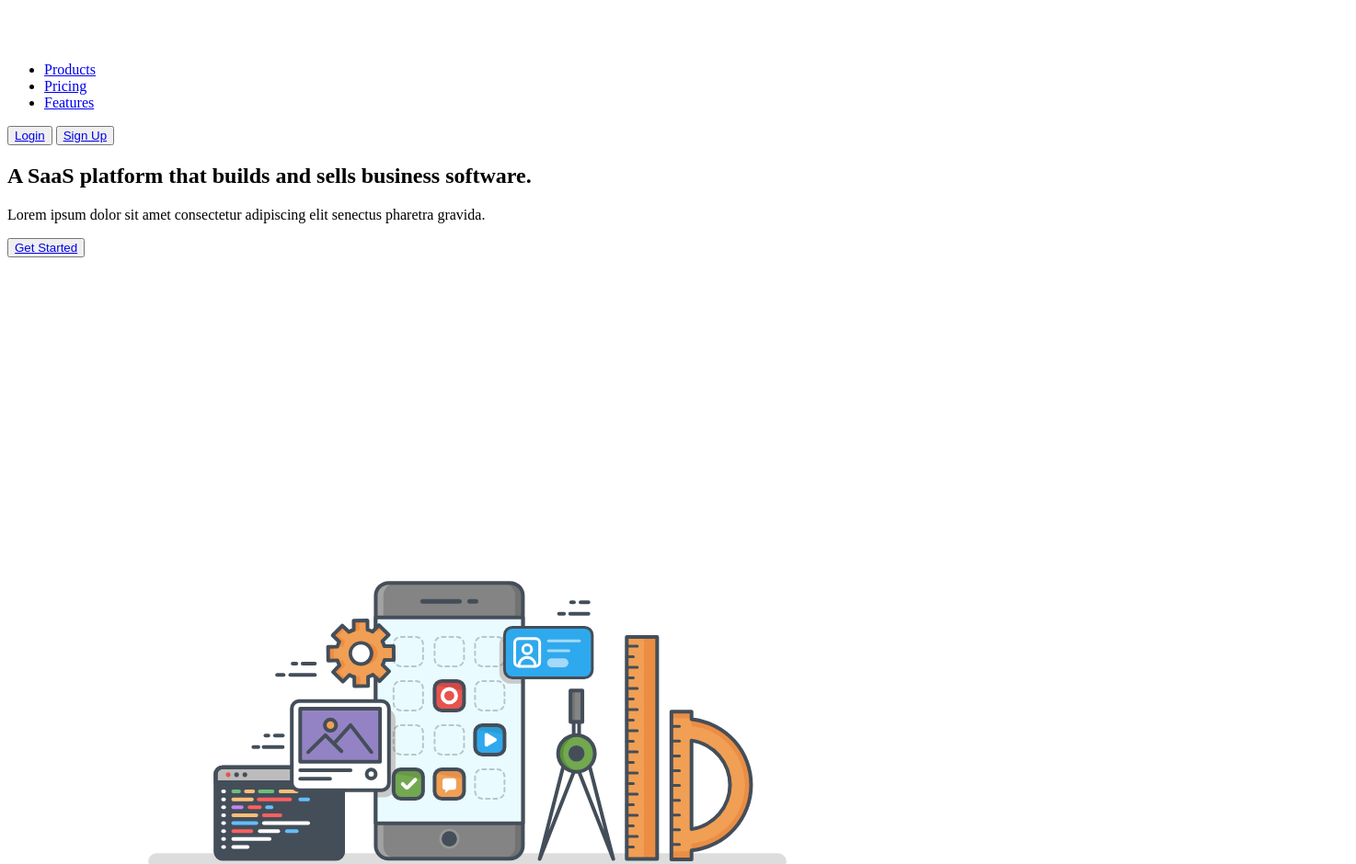
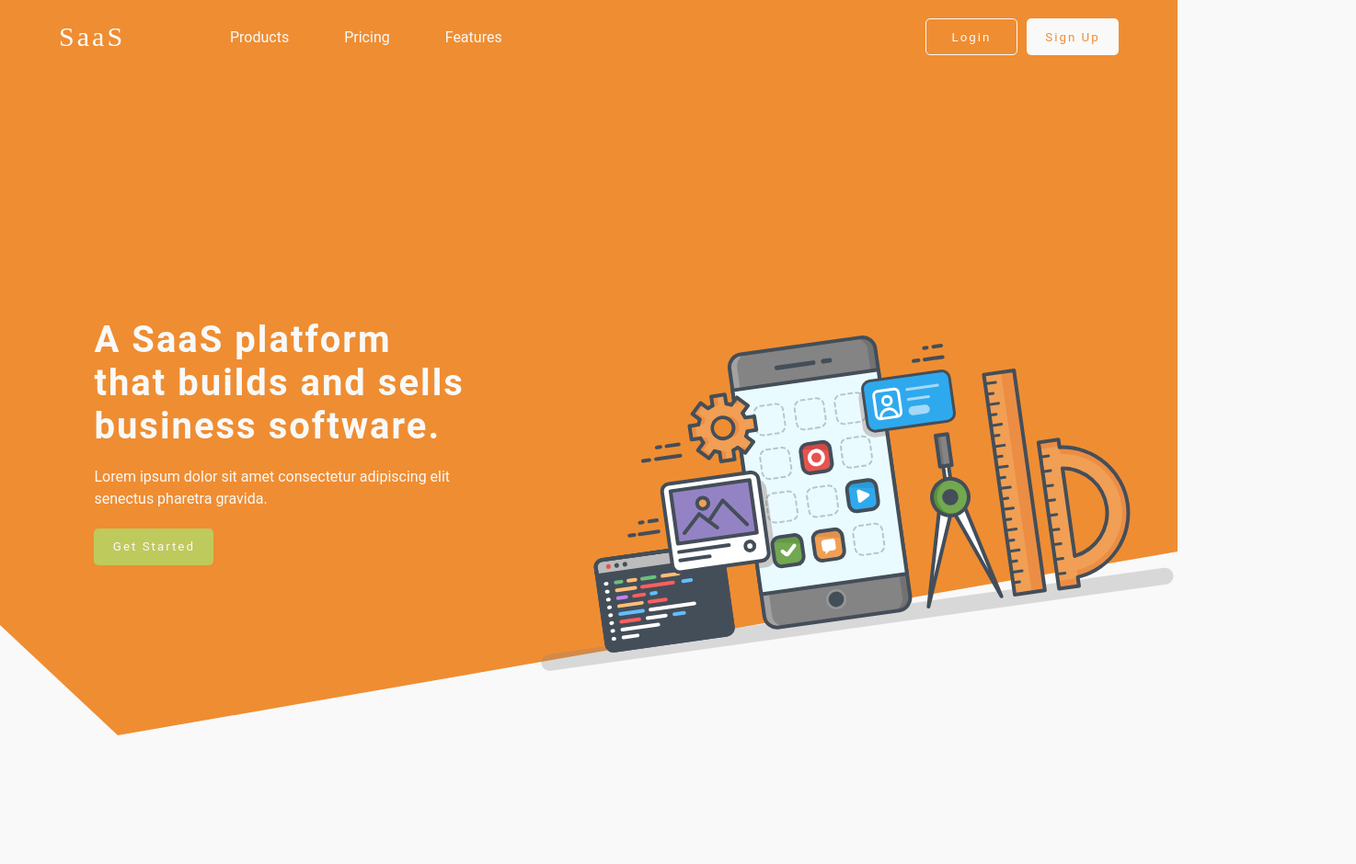
Before and after one commit to emansasu7/SaaS-platform, a plain HTML site: page index.html in a window 1280 px wide. Shown: the top 940 px of the page at 92% size, 1474 px wide, since content can reach past the window. Drawn offline with Linux system fonts and the light colour scheme.

Commit message:
desktop version

```diff
--- a/index.html
+++ b/index.html
@@ -5,6 +5,7 @@
     <meta http-equiv="X-UA-Compatible" content="IE=edge" />
     <meta name="viewport" content="width=device-width, initial-scale=1.0" />
     <title>SaaS Platform Demo</title>
+    <link rel="stylesheet" href="./styles/styles.css" />
   </head>
   <body>
     <header class="header-section">
--- a/styles/styles.scss
+++ b/styles/styles.scss
@@ -0,0 +1,59 @@
+@import "config";
+@import "navbar";
+@import "buttons";
+
+.header-section {
+  height: 90vh;
+  width: 100%;
+  color: $light;
+}
+.bg-poly {
+  background-color: $primary-color;
+  clip-path: polygon(100% 0, 100% 75%, 10% 100%, 0 85%, 0 0);
+  height: 100%;
+  position: absolute;
+  width: 100%;
+  z-index: -1;
+}
+
+.content {
+  display: flex;
+  align-items: center;
+  justify-content: center;
+  height: 100%;
+  position: absolute;
+  width: 80%;
+  margin: auto;
+  // z-index: -1;
+}
+.intro-text {
+  // background-color: brown;
+  position: relative;
+  left: 10%;
+  padding-right: 10%;
+  h1 {
+    font-size: 40px;
+    letter-spacing: 2px;
+    margin-bottom: 20px;
+  }
+  p {
+    font-size: 16px;
+    line-height: 1.5;
+    font-weight: 400;
+    margin-bottom: 20px;
+  }
+}
+.intro-image {
+  z-index: -1;
+  // background-color: #fff;
+  position: relative;
+  top: 5%;
+  right: 10%;
+  width: 40vw;
+  img {
+    // height: 150vh;
+    transform: rotate(-8deg);
+    // top: 10%;
+    // left: 40%;
+  }
+}
```
Also changed, not shown: styles/styles.css (added), 2 other files.
